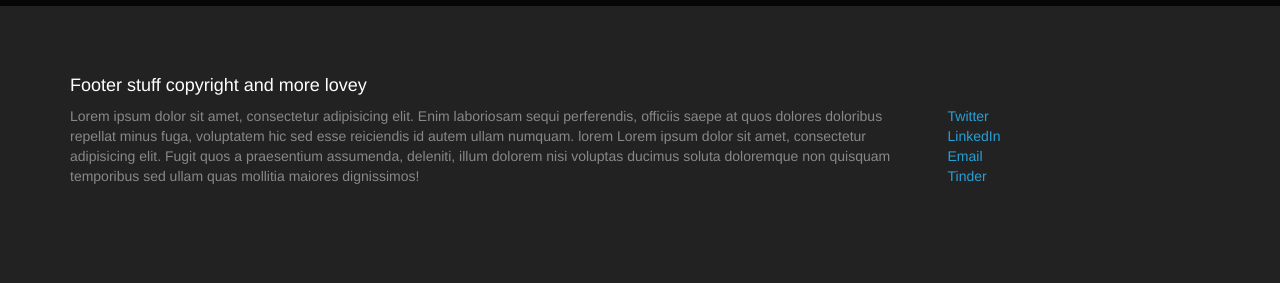
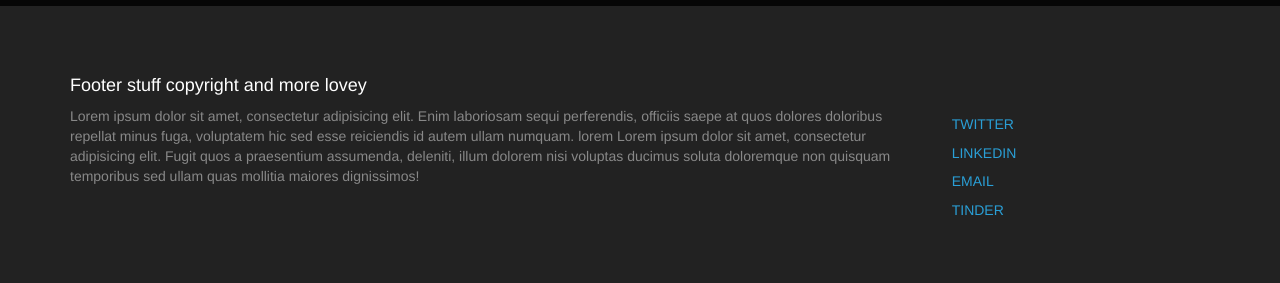
Before and after one commit to jekyll-porty/jekyll-porty.github.io, a Jekyll site: the page built from index.html, in a window 1280 px wide. Shown: the part 1679-1962 px from the top of the page. Built offline with Jekyll 4.4.1, drawn with Linux system fonts in a browser that asks for light colours; some web fonts are replaced.

Commit message:
refactored pieces

```diff
--- a/_includes/footer.html
+++ b/_includes/footer.html
@@ -12,13 +12,7 @@
     </p>
     </div>
     <div class="col-sm-3">
-      <ul class="list-unstyled">
-                    <li><a href="/">Twitter</a></li>
-                    <li><a href="/">LinkedIn</a></li>
-                    <li><a href="/">Email</a></li>
-                    <li><a href="/">Tinder</a></li>
-                  </ul>
-
+      {% include home/contacts.html %}
 
 
     </div>
--- /dev/null
+++ b/_includes/home/awards.html
@@ -0,0 +1,17 @@
+                    <section class="awards">
+
+                      <div class="well">
+                      <h4>Awards</h4>
+                      <p>Lorem ipsum dolor sit amet, consectetur adipisicing elit. Iste aperiam ducimus culpa explicabo molestiae. Ducimus nesciunt expedita voluptate quos.
+                      </p>
+
+                        <ul class="list awards">
+                          <li>
+                            <a href="//example.com">Wulitzer Prize 2012</a></li>
+                           <li> <a href="//example.com">Grundy County Fair, Best Story, 2008</a></li>
+                           <li> <a href="//example.com">Miss Congeniality, 2003</a></li>
+                           <li> <a href="//example.com">Participation Award, 2001</a></li>
+                        </ul>
+
+                      </div>
+                    </section>
--- /dev/null
+++ b/_includes/home/bio.html
@@ -0,0 +1,11 @@
+              <section class="bio">
+                <div class="">
+                  <h3>About Mossy Peasey</h3>
+                  <p>Lorem ipsum dolor sit amet, consectetur adipisicing elit. Ipsum tempora esse iusto consequatur mollitia ex amet ipsam omnis, <a href="//example.com">ipsa eos! Sapiente, ea</a>! Officia natus quidem tenetur quaerat, fugit vel dolor?</p>
+                  <p>Lorem ipsum dolor sit amet, <a href="//example.com">consectetur adipisicing elit</a>. Totam enim asperiores, sed praesentium hic saepe pariatur. Odio placeat recusandae voluptate itaque iusto consequuntur molestias sequi voluptates mollitia, laboriosam quos quam!</p>
+
+                  <p>
+                  Lorem ipsum dolor sit amet, consectetur adipisicing elit. <a href="//example.com">Nemo assumenda inventore cumque</a>, sequi libero error repudiandae earum ducimus nostrum porro repellendus!
+                  </p>
+
+              </section> <!-- bio -->
--- /dev/null
+++ b/_includes/home/contacts.html
@@ -0,0 +1,6 @@
+  <ul class="list-unstyled contacts">
+                    <li><a href="/">Twitter</a></li>
+                    <li><a href="/">LinkedIn</a></li>
+                    <li><a href="/">Email</a></li>
+                    <li><a href="/">Tinder</a></li>
+                  </ul>
--- /dev/null
+++ b/_includes/home/stories.html
@@ -0,0 +1,59 @@
+                      <h2>Stories</h2>
+
+                      <div class="row">
+
+                          <div class="col-sm-6">
+                            <article class="story">
+
+                             <a href="//example.com">
+                               <div class="imgwrap">
+                                 <img src="//placekitten.com/400/200" alt="">
+                               </div>
+                               <h4 class="title">It's Official: The Kitten That Got Away</h4>
+                             </a>
+                              <p class="blurb">Lorem ipsum dolor sit amet, consectetur adipisicing elit. Explicabo iste incidunt
+                              suscipit beatae, mollitia repellat nesciunt in laboriosam</p>
+                          </article>
+                        </div>
+
+
+                          <div class="col-sm-6">
+                            <article class="story">
+
+                             <a href="//example.com">
+                               <div class="imgwrap">
+                                 <img src="//placekitten.com/600/300" alt="">
+                               </div>
+                               <h4 class="title">After a Gunshot, Kittens Ask Why</h4>
+                             </a>
+                              <p class="blurb">Lorem ipsum dolor sit amet, consectetur adipisicing elit. Consequuntur fugit nisi alias non perspiciatis, nemo quidem minima eveniet consequatur.</p>
+                          </article>
+                        </div>
+
+                        <div class="col-sm-6">
+                            <article class="story">
+
+                             <a href="//example.com">
+                               <div class="imgwrap">
+                                 <img src="//placekitten.com/600/300" alt="">
+                               </div>
+                               <h4 class="title">Comedy, Followed by Tragedy, At Upper West Side Kitten Fight</h4>
+                             </a>
+                              <p class="blurb">Lorem ipsum dolor sit amet, consectetur adipisicing elit. Consequuntur fugit nisi alias non perspiciatis, nemo quidem minima eveniet consequatur.</p>
+                          </article>
+                        </div>
+
+
+                          <div class="col-sm-6">
+                            <article class="story">
+
+                             <a href="//example.com">
+                               <div class="imgwrap">
+                                 <img src="//placekitten.com/600/300" alt="">
+                               </div>
+                               <h4 class="title">Putting Kittens to Sleep? There Must Be a Better Way</h4>
+                             </a>
+                              <p class="blurb">Lorem ipsum dolor sit amet, consectetur adipisicing elit. Consequuntur fugit nisi alias non perspiciatis, nemo quidem minima eveniet consequatur.</p>
+                          </article>
+                        </div>
+                      </div> <!-- row -->
--- a/css/main.css
+++ b/css/main.css
@@ -1 +1,94 @@
-h1,h2,h3,h4,h5{margin-top:0}footer.site-footer{margin-top:3.0em;min-height:20em;padding-top:5.0em;background:#222;padding-bottom:3.0em}.imgwrap{overflow:hidden}.imgwrap img{width:100%}ul.awards{padding-left:0.6em}ul.contact li{margin-top:0.5em;text-transform:uppercase;font-size:1.1em;padding-left:0.3em;padding-top:0.5em;border-top:thin solid #aaa}ul.contact li:first-child{border-top:0}.bio p{font-size:1.2em}article.story{height:350px;margin-bottom:1.0em}article.story .title{margin-top:0.2em;margin-bottom:0.2em}#lede-banner{display:table;width:100%;margin-bottom:14.0em}#lede-banner .lede-image{background:url(/images/nyt-lede.jpg);height:30.0em;width:100%;display:table-row}#lede-banner .lede-image .lede-content{text-align:center;text-shadow:2px 2px 1px rgba(20,20,20,0.99);position:relative;display:table-cell;width:100%;vertical-align:bottom;bottom:-100px;color:#fff}#lede-banner .lede-image .lede-content h1{font-size:8.0em;font-weight:bold;text-transform:uppercase;margin:0 0 0 0}#lede-banner .lede-image .lede-content h2{font-size:4.0em;font-weight:normal;margin:0 0 0 0}
+h1,h2,h3,h4,h5 {
+    margin-top: 0;
+}
+
+footer.site-footer {
+    margin-top: 3.0em;
+    min-height: 20em;
+    padding-top: 5.0em;
+    background: #222;
+    padding-bottom: 3.0em;
+}
+
+.imgwrap {
+    overflow: hidden;
+}
+
+.imgwrap img {
+    width: 100%;
+}
+
+ul.awards {
+    padding-left: 0.6em;
+}
+
+ul.contacts li {
+    margin-top: 0.5em;
+    text-transform: uppercase;
+    font-size: 1.1em;
+    padding-left: 0.3em;
+    padding-top: 0.5em;
+    border-top: thin solid #aaa;
+}
+
+ul.contacts li:first-child, footer ul.contacts li{
+    border-top: 0;
+}
+
+footer ul.contacts li{
+  font-size: 1.0em;
+  margin-top: 0.1em;
+}
+
+
+
+.bio p {
+    font-size: 1.2em;
+}
+
+article.story {
+    height: 350px;
+    margin-bottom: 1.0em;
+}
+
+article.story .title {
+    margin-top: 0.2em;
+    margin-bottom: 0.2em;
+}
+
+#lede-banner {
+    display: table;
+    width: 100%;
+    margin-bottom: 14.0em;
+}
+
+#lede-banner .lede-image {
+    background: url(/images/nyt-lede.jpg);
+    height: 30.0em;
+    width: 100%;
+    display: table-row;
+}
+
+#lede-banner .lede-image .lede-content {
+    text-align: center;
+    text-shadow: 2px 2px 1px rgba(20,20,20,0.99);
+    position: relative;
+    display: table-cell;
+    width: 100%;
+    vertical-align: bottom;
+    bottom: -100px;
+    color: #fff;
+}
+
+#lede-banner .lede-image .lede-content h1 {
+    font-size: 8.0em;
+    font-weight: bold;
+    text-transform: uppercase;
+    margin: 0 0 0 0;
+}
+
+#lede-banner .lede-image .lede-content h2 {
+    font-size: 4.0em;
+    font-weight: normal;
+    margin: 0 0 0 0;
+}
--- a/index.html
+++ b/index.html
@@ -25,114 +25,26 @@
                   <img src="//placekitten.com/200/250">
                 </div>
 
-                  <ul class="list-unstyled contact">
-                    <li><a href="/">Twitter</a></li>
-                    <li><a href="/">LinkedIn</a></li>
-                    <li><a href="/">Email</a></li>
-                    <li><a href="/">Tinder</a></li>
-                  </ul>
-
+                {% include home/contacts.html %}
 
             </div>
             <div class="col-sm-10">
-              <section class="bio">
-                <div class="">
-                  <h3>About Mossy Peasey</h3>
-                  <p>Lorem ipsum dolor sit amet, consectetur adipisicing elit. Ipsum tempora esse iusto consequatur mollitia ex amet ipsam omnis, <a href="//example.com">ipsa eos! Sapiente, ea</a>! Officia natus quidem tenetur quaerat, fugit vel dolor?</p>
-                  <p>Lorem ipsum dolor sit amet, <a href="//example.com">consectetur adipisicing elit</a>. Totam enim asperiores, sed praesentium hic saepe pariatur. Odio placeat recusandae voluptate itaque iusto consequuntur molestias sequi voluptates mollitia, laboriosam quos quam!</p>
+              {% include home/bio.html %}
 
-                  <p>
-                  Lorem ipsum dolor sit amet, consectetur adipisicing elit. <a href="//example.com">Nemo assumenda inventore cumque</a>, sequi libero error repudiandae earum ducimus nostrum porro repellendus!
-                  </p>
-
-              </section> <!-- bio -->
-
-              <section class="stuff" style="margin-top: 4.0em">
+              <section class="stories" style="margin-top: 4.0em">
                   <div class="row">
                     <div class="col-sm-8">
-                      <h2>Stories</h2>
 
-                      <div class="row">
-
-                          <div class="col-sm-6">
-                            <article class="story">
-
-                             <a href="//example.com">
-                               <div class="imgwrap">
-                                 <img src="//placekitten.com/400/200" alt="">
-                               </div>
-                               <h4 class="title">It's Official: The Kitten That Got Away</h4>
-                             </a>
-                              <p class="blurb">Lorem ipsum dolor sit amet, consectetur adipisicing elit. Explicabo iste incidunt
-                              suscipit beatae, mollitia repellat nesciunt in laboriosam</p>
-                          </article>
-                        </div>
+                        {% include home/stories.html %}
 
 
-                          <div class="col-sm-6">
-                            <article class="story">
-
-                             <a href="//example.com">
-                               <div class="imgwrap">
-                                 <img src="//placekitten.com/600/300" alt="">
-                               </div>
-                               <h4 class="title">After a Gunshot, Kittens Ask Why</h4>
-                             </a>
-                              <p class="blurb">Lorem ipsum dolor sit amet, consectetur adipisicing elit. Consequuntur fugit nisi alias non perspiciatis, nemo quidem minima eveniet consequatur.</p>
-                          </article>
-                        </div>
-
-                        <div class="col-sm-6">
-                            <article class="story">
-
-                             <a href="//example.com">
-                               <div class="imgwrap">
-                                 <img src="//placekitten.com/600/300" alt="">
-                               </div>
-                               <h4 class="title">Comedy, Followed by Tragedy, At Upper West Side Kitten Fight</h4>
-                             </a>
-                              <p class="blurb">Lorem ipsum dolor sit amet, consectetur adipisicing elit. Consequuntur fugit nisi alias non perspiciatis, nemo quidem minima eveniet consequatur.</p>
-                          </article>
-                        </div>
-
-
-                          <div class="col-sm-6">
-                            <article class="story">
-
-                             <a href="//example.com">
-                               <div class="imgwrap">
-                                 <img src="//placekitten.com/600/300" alt="">
-                               </div>
-                               <h4 class="title">Putting Kittens to Sleep? There Must Be a Better Way</h4>
-                             </a>
-                              <p class="blurb">Lorem ipsum dolor sit amet, consectetur adipisicing elit. Consequuntur fugit nisi alias non perspiciatis, nemo quidem minima eveniet consequatur.</p>
-                          </article>
-                        </div>
-
-
-                      </div> <!-- row -->
 
 
                     </div>
+
                     <div class="col-sm-4">
-                      <div class="well">
-                      <h4>Awards</h4>
-                      <p>Lorem ipsum dolor sit amet, consectetur adipisicing elit. Iste aperiam ducimus culpa explicabo molestiae. Ducimus nesciunt expedita voluptate quos.
-
-                      </p>
-
-<ul class="list awards">
-  <li>
-    <a href="//example.com">Wulitzer Prize 2012</a></li>
-   <li> <a href="//example.com">Grundy County Fair, Best Story, 2008</a></li>
-   <li> <a href="//example.com">Miss Congeniality, 2003</a></li>
-   <li> <a href="//example.com">Participation Award, 2001</a></li>
-
-</ul>
-
-                      </div>
+                      {% include home/awards.html %}
                     </div>
-
                   </div>
 
 
```
